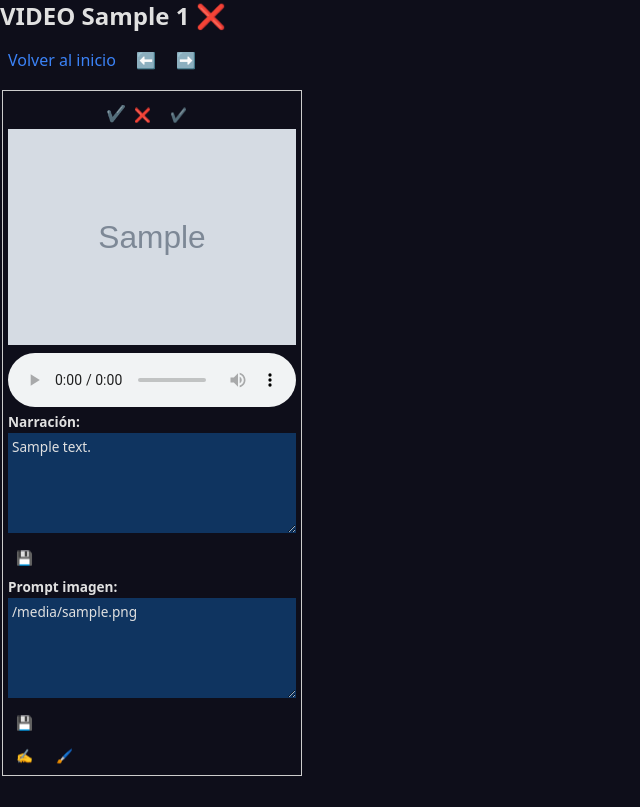
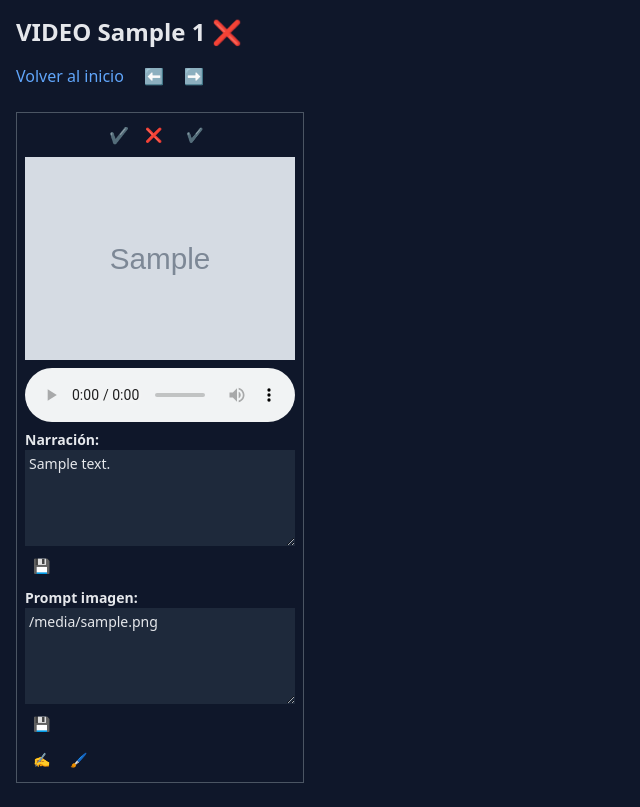
Before and after one commit to Brunvelop/autovid, a FastAPI app: template templates/video.html in a window 1280 px wide. Shown: the whole page, without its empty margins (0-640 px from the left). Before the commit the page ends 776 px from the top, so only its background shows below. Run offline with FastAPI, Linux system fonts and the light colour scheme; the template is opened without the code that fills it: most values are stand-ins (such as "Sample title", 1, 10 or a date in 2020); grey boxes marked "Sample" are stand-in pictures; some libraries are stand-ins or nearby versions.

Commit message:
Refactor simplify taildwind

```diff
--- a/templates/video.html
+++ b/templates/video.html
@@ -6,41 +6,41 @@
     <script src="https://cdn.tailwindcss.com"></script>
     <script src="https://unpkg.com/htmx.org@2.0.2"></script>
 </head>
-<body class="bg-[#0e0e1a] text-[#e0e0e0] font-sans">
+<body class="bg-slate-900 text-gray-200 font-sans p-4">
     <h1 class="text-2xl font-bold mb-4">VIDEO {{ short_category }} {{ short_num }} {{ '✔️' if status['completed'] else '❌' }}</h1>
-    <div class="mb-4">
-        <a href="{{ url_for('index') }}" class="text-blue-500 hover:underline mx-2">Volver al inicio</a>
-        <a href="{{ url_for('show_video', short_category=short_category, short_num=short_num|int - 1) }}" class="text-blue-500 hover:underline mx-2">⬅️</a>
-        <a href="{{ url_for('show_video', short_category=short_category, short_num=short_num|int + 1) }}" class="text-blue-500 hover:underline mx-2">➡️</a>
+    <div class="mb-4 space-x-4">
+        <a href="{{ url_for('index') }}" class="text-blue-400 hover:underline">Volver al inicio</a>
+        <a href="{{ url_for('show_video', short_category=short_category, short_num=short_num|int - 1) }}" class="text-blue-400 hover:underline">⬅️</a>
+        <a href="{{ url_for('show_video', short_category=short_category, short_num=short_num|int + 1) }}" class="text-blue-400 hover:underline">➡️</a>
     </div>
-    <div class="flex flex-wrap justify-start">
+    <div class="flex flex-wrap -mx-2">
         {% for scene in scenes %}
-        <div class="flex-grow-0 basis-[300px] m-[2px] border border-[#ccc] p-[5px]" id="scene{{ loop.index0 }}">
-            <div class="flex items-center justify-center">
+        <div class="w-72 m-2 border border-gray-600 p-2" id="scene{{ loop.index0 }}">
+            <div class="flex justify-center items-center mb-2">
                 <h2 id="status{{ loop.index0 }}">{{ '✔️' if status['images_completed'][loop.index0] else '❌' }}</h2>
-                <button hx-get="/update_status/{{ short_category }}/{{ short_num }}/{{ loop.index0 }}/false" hx-target="#status{{ loop.index0 }}" hx-swap="outerHTML" class="mr-[3px] mt-[5px] px-[8px] py-[4px] text-[0.85em] cursor-pointer">❌</button>
-                <button hx-get="/update_status/{{ short_category }}/{{ short_num }}/{{ loop.index0 }}/true" hx-target="#status{{ loop.index0 }}" hx-swap="outerHTML" class="mr-[3px] mt-[5px] px-[8px] py-[4px] text-[0.85em] cursor-pointer">✔️</button>
+                <button hx-get="/update_status/{{ short_category }}/{{ short_num }}/{{ loop.index0 }}/false" hx-target="#status{{ loop.index0 }}" hx-swap="outerHTML" class="ml-2 px-2 py-1 text-sm">❌</button>
+                <button hx-get="/update_status/{{ short_category }}/{{ short_num }}/{{ loop.index0 }}/true" hx-target="#status{{ loop.index0 }}" hx-swap="outerHTML" class="ml-2 px-2 py-1 text-sm">✔️</button>
             </div>
             <div id="image{{ loop.index0 }}">
-                <img src="{{ scene.image_url }}" class="max-w-full h-auto">
+                <img src="{{ scene.image_url }}" class="w-full">
             </div>
             <audio controls class="w-full mt-2">
                 <source src="{{ scene.audio_url }}" type="audio/mpeg">
                 Tu navegador no soporta el elemento de audio.
             </audio>
-            <div class="mt-[5px]">
+            <div class="mt-2 space-y-2">
                 <div id="narration{{ loop.index0 }}">
-                    <label for="text{{ loop.index }}" class="block font-bold mt-[5px] text-[0.85em]">Narración:</label>
-                    <textarea id="text{{ loop.index }}" name="text" class="w-full min-h-[100px] max-h-[300px] resize-y p-[4px] text-[0.85em] bg-[#0f3460] text-[#e0e0e0]">{{ scene.text }}</textarea>
-                    <button hx-post="/save_storyboard/{{ short_category }}/{{ short_num }}/{{ loop.index0 }}" hx-include="#text{{ loop.index }}" class="mr-[3px] mt-[5px] px-[8px] py-[4px] text-[0.85em] cursor-pointer">💾</button>
+                    <label for="text{{ loop.index }}" class="block font-bold text-sm">Narración:</label>
+                    <textarea id="text{{ loop.index }}" name="text" class="w-full h-24 p-1 text-sm bg-slate-800">{{ scene.text }}</textarea>
+                    <button hx-post="/save_storyboard/{{ short_category }}/{{ short_num }}/{{ loop.index0 }}" hx-include="#text{{ loop.index }}" class="px-2 py-1 text-sm">💾</button>
                 </div>
                 <div id="image_prompt{{ loop.index0 }}">
-                    <label for="image_prompt{{ loop.index }}" class="block font-bold mt-[5px] text-[0.85em]">Prompt imagen:</label>
-                    <textarea id="image_prompt{{ loop.index }}" name="image_prompt" class="w-full min-h-[100px] max-h-[300px] resize-y p-[4px] text-[0.85em] bg-[#0f3460] text-[#e0e0e0]">{{ scene.image_prompt }}</textarea>
-                    <button hx-post="/save_image_prompt/{{ short_category }}/{{ short_num }}/{{ loop.index0 }}" hx-include="#image_prompt{{ loop.index }}" class="mr-[3px] mt-[5px] px-[8px] py-[4px] text-[0.85em] cursor-pointer">💾</button>
+                    <label for="image_prompt{{ loop.index }}" class="block font-bold text-sm">Prompt imagen:</label>
+                    <textarea id="image_prompt{{ loop.index }}" name="image_prompt" class="w-full h-24 p-1 text-sm bg-slate-800">{{ scene.image_prompt }}</textarea>
+                    <button hx-post="/save_image_prompt/{{ short_category }}/{{ short_num }}/{{ loop.index0 }}" hx-include="#image_prompt{{ loop.index }}" class="px-2 py-1 text-sm">💾</button>
                 </div>
-                <button hx-post="/remake_scene/{{ short_category }}/{{ short_num }}/{{ loop.index0 }}" hx-include="#text{{ loop.index }}" hx-target="#scene{{ loop.index0 }}" hx-swap="outerHTML" class="mr-[3px] mt-[5px] px-[8px] py-[4px] text-[0.85em] cursor-pointer">✍️</button>
-                <button hx-post="/remake_image/{{ short_category }}/{{ short_num }}/{{ loop.index0 }}" hx-include="#image_prompt{{ loop.index }}" hx-target="#image{{ loop.index0 }}" hx-swap="outerHTML" class="mr-[3px] mt-[5px] px-[8px] py-[4px] text-[0.85em] cursor-pointer">🖌️</button>
+                <button hx-post="/remake_scene/{{ short_category }}/{{ short_num }}/{{ loop.index0 }}" hx-include="#text{{ loop.index }}" hx-target="#scene{{ loop.index0 }}" hx-swap="outerHTML" class="px-2 py-1 text-sm">✍️</button>
+                <button hx-post="/remake_image/{{ short_category }}/{{ short_num }}/{{ loop.index0 }}" hx-include="#image_prompt{{ loop.index }}" hx-target="#image{{ loop.index0 }}" hx-swap="outerHTML" class="px-2 py-1 text-sm">🖌️</button>
             </div>
         </div>
         {% endfor %}
```
